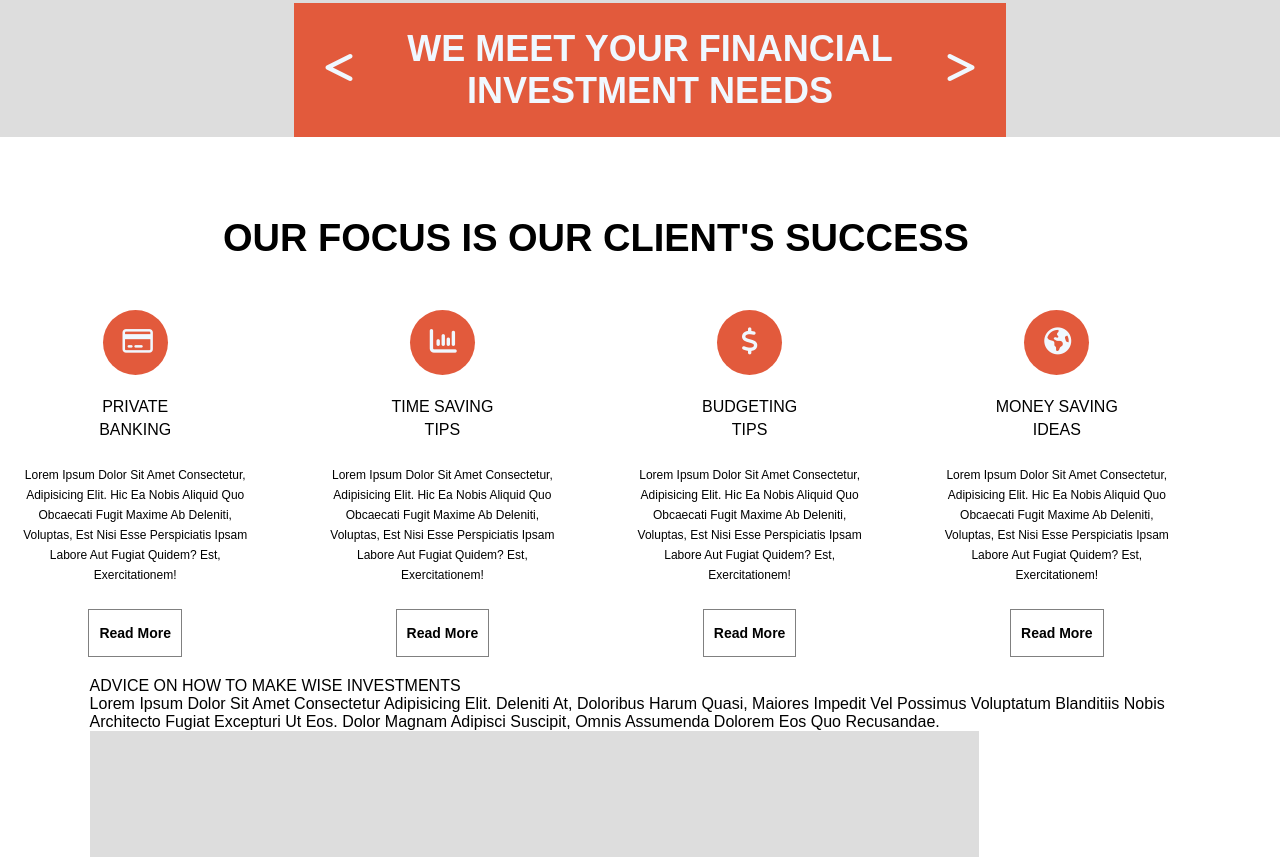
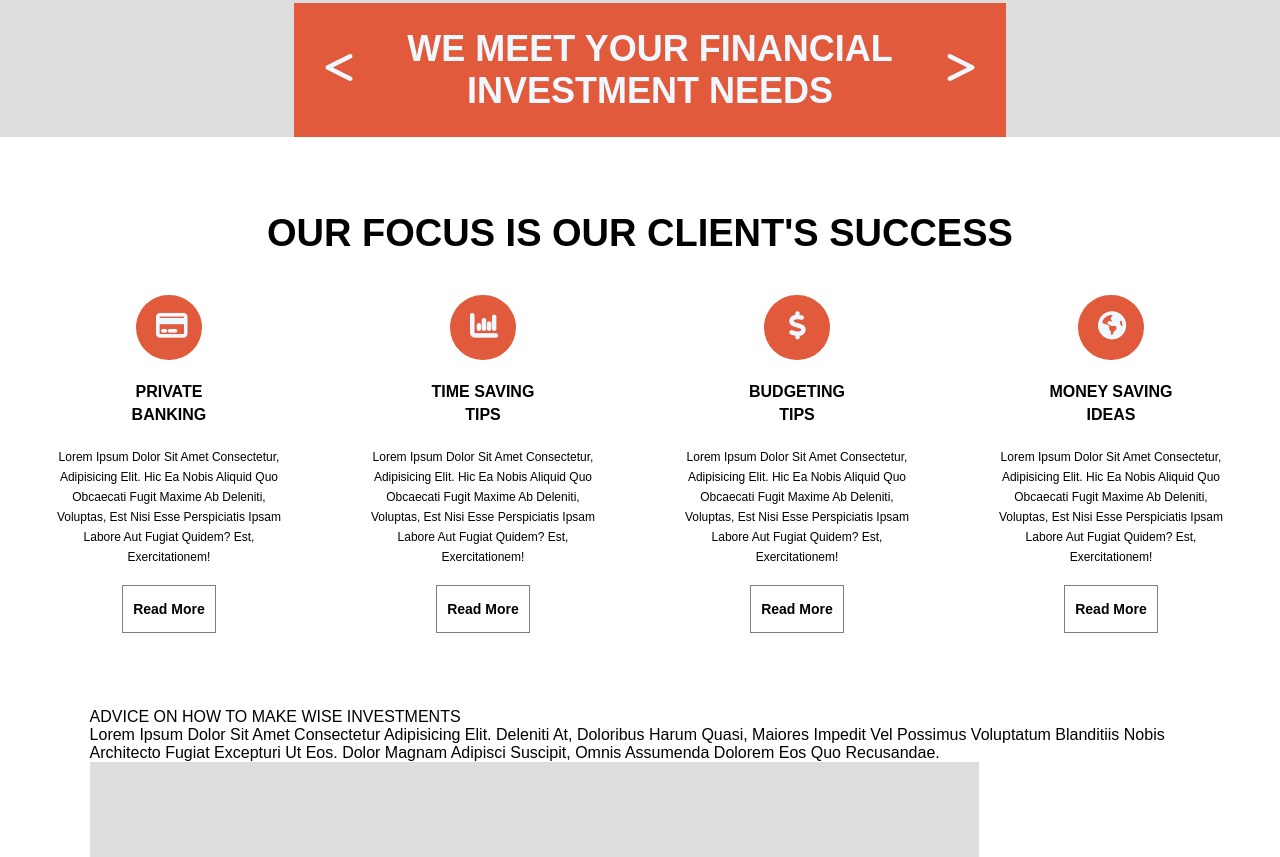
Before and after one commit to ptejalaxioned/Haber, a plain HTML site: page index.html in a window 1280 px wide. Shown: the part 441-1298 px from the top of the page. Drawn offline with Linux system fonts and the light colour scheme.

Commit message:
commit CSS styling of Second Section Correction

```diff
--- a/assets/css/style.css
+++ b/assets/css/style.css
@@ -409,29 +409,26 @@ margin: auto;
 /*=================================
    Second Section styling starts here
 =================================*/
-/* f09d */
-
 .card h3{
   font-size: 38px;
   text-align: center;
   font-weight: 900;
-
-  margin: 80px auto 50px;
 }
 .card .wrapper{
-  width: 90%;
-  margin: 20px;
+  width: 92%;
+  margin: 75px 4%;
 }
 .card h5{
   text-align: center;
   width: 55%;
   line-height: 23px;
+  font-weight: 700;
 }
 .card p{
 font-size: 12px;
 line-height: 20px;
 text-align: center;
-margin: 24px auto;
+margin: 21px auto 18px;
 }
 .card a{
   color: black;
@@ -473,6 +470,7 @@ margin: 24px auto;
 .card ul {
   display: flex;
   justify-content:space-between ;
+  margin: 40px auto auto;
 }
 .card ul li{
   display: flex;
```
